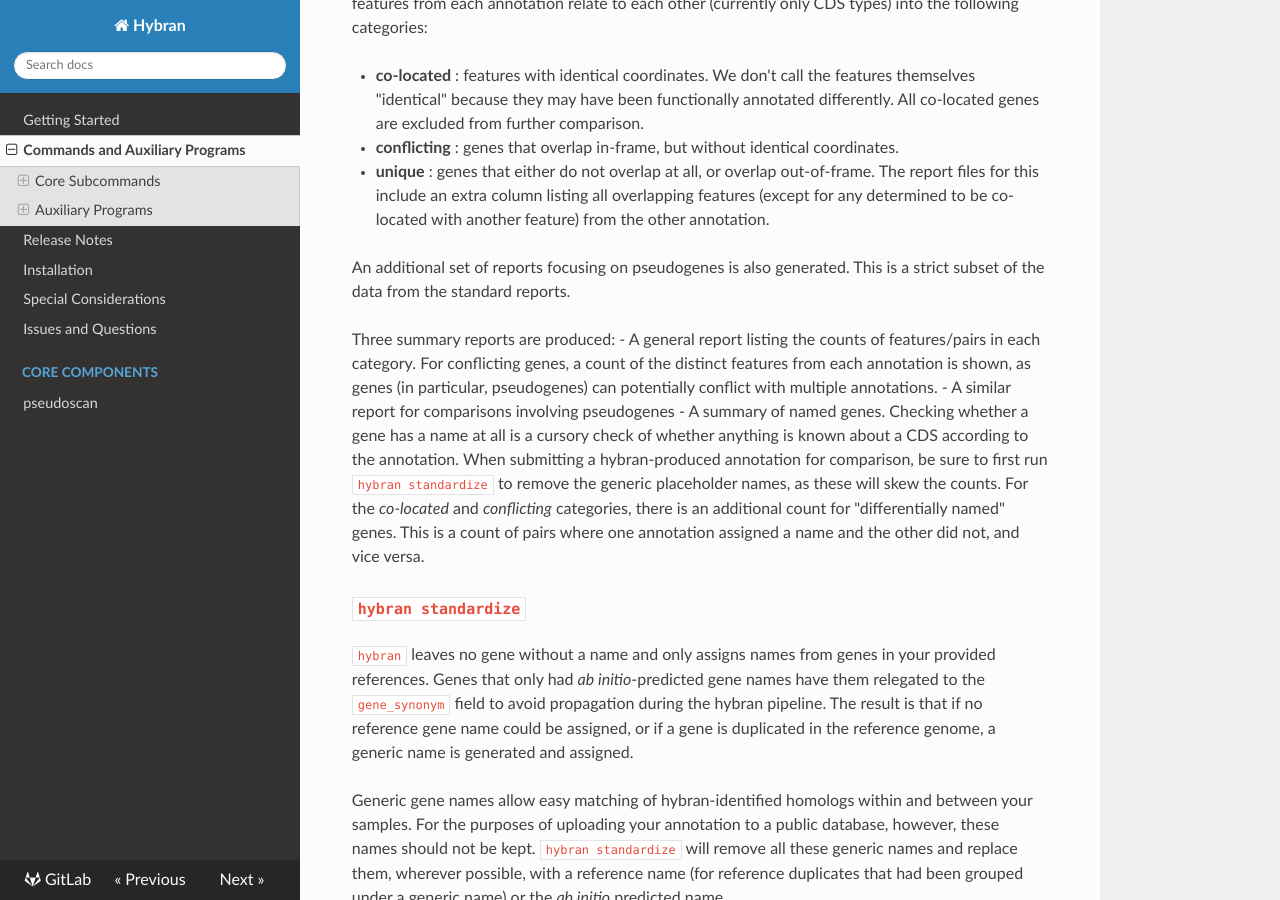
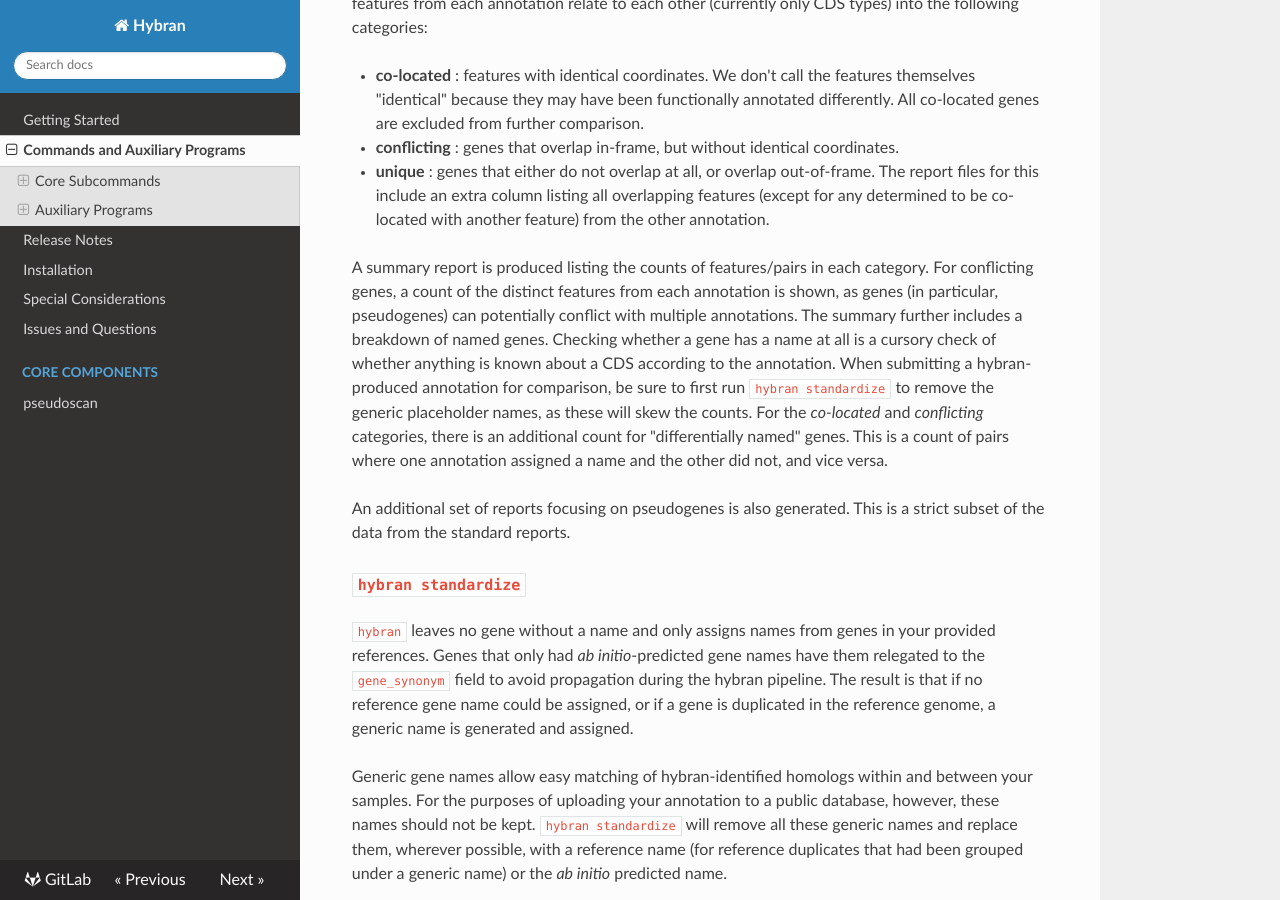
Before and after one commit to LPCDRP/hybran, an MkDocs documentation site: the page built from docs/cmds.md, in a window 1280 px wide and 900 px high, scrolled down 843 px. Built offline with MkDocs 1.6.1, drawn with Linux system fonts in a browser that asks for light colours; nearby versions of some CDN libraries.

Commit message:
compare: don't use an extra summary file for the named-gene breakdown
Add the numbers into the main summary file, but add some spacing
for readability. It's helpful to see the full counts alongside the
counts of named genes and I'd rather not re-print them into a second
file.

```diff
--- a/docs/cmds.md
+++ b/docs/cmds.md
@@ -40,18 +40,17 @@ All co-located genes are excluded from further comparison.
 : genes that either do not overlap at all, or overlap out-of-frame.
 The report files for this include an extra column listing all overlapping features (except for any determined to be co-located with another feature) from the other annotation.
 
-An additional set of reports focusing on pseudogenes is also generated.
-This is a strict subset of the data from the standard reports.
-
-Three summary reports are produced:
-- A general report listing the counts of features/pairs in each category.
-  For conflicting genes, a count of the distinct features from each annotation is shown, as genes (in particular, pseudogenes) can potentially conflict with multiple annotations.
-- A similar report for comparisons involving pseudogenes
-- A summary of named genes.
+A summary report is produced listing the counts of features/pairs in each category.
+For conflicting genes, a count of the distinct features from each annotation is shown, as genes (in particular, pseudogenes) can potentially conflict with multiple annotations.
+The summary further includes a breakdown of named genes.
 Checking whether a gene has a name at all is a cursory check of whether anything is known about a CDS according to the annotation.
 When submitting a hybran-produced annotation for comparison, be sure to first run `hybran standardize` to remove the generic placeholder names, as these will skew the counts.
 For the *co-located* and *conflicting* categories, there is an additional count for "differentially named" genes.
 This is a count of pairs where one annotation assigned a name and the other did not, and vice versa.
+
+
+An additional set of reports focusing on pseudogenes is also generated.
+This is a strict subset of the data from the standard reports.
 
 
 ### `hybran standardize`
```
Also changed, not shown: 1 other file.
